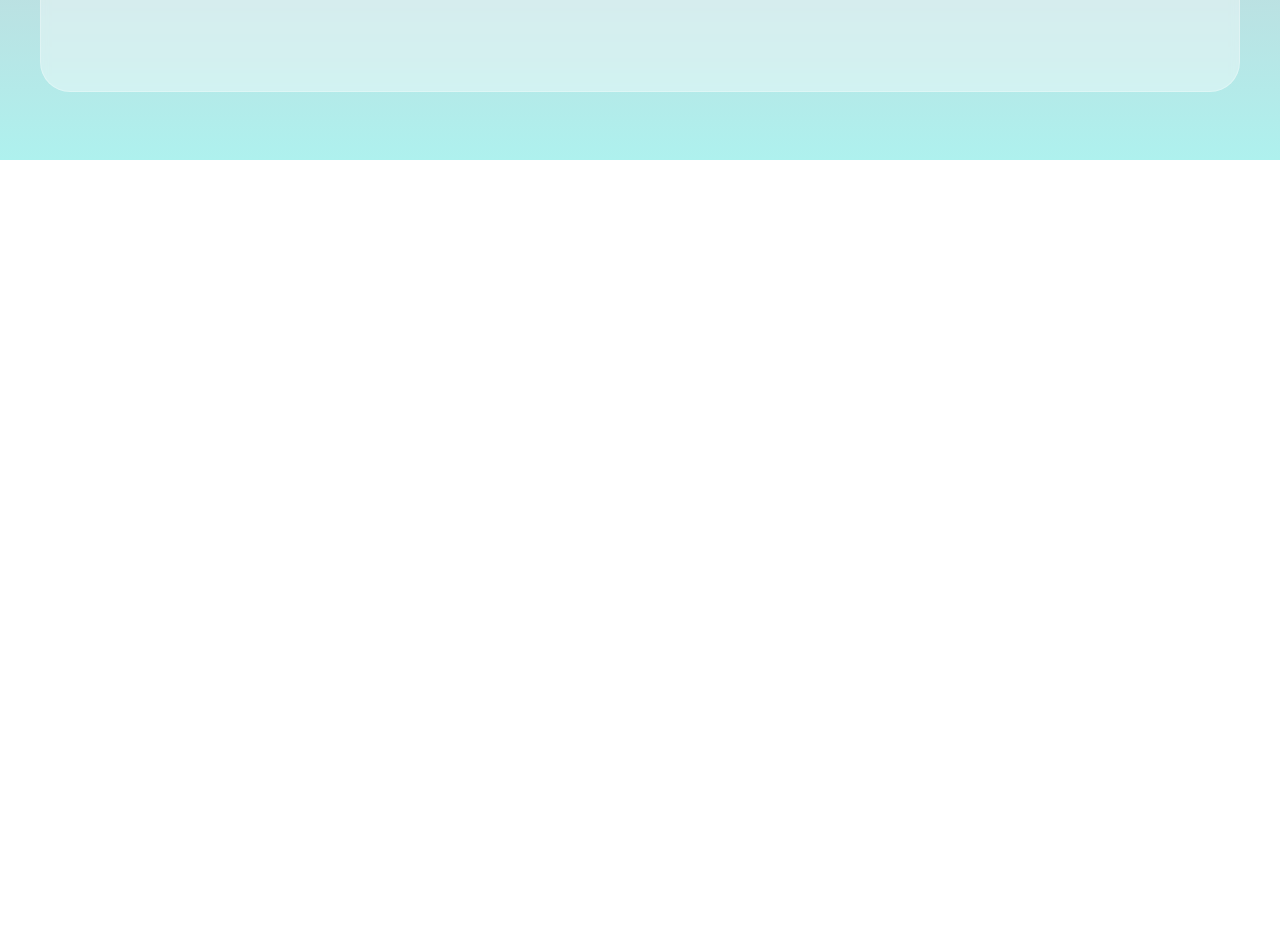
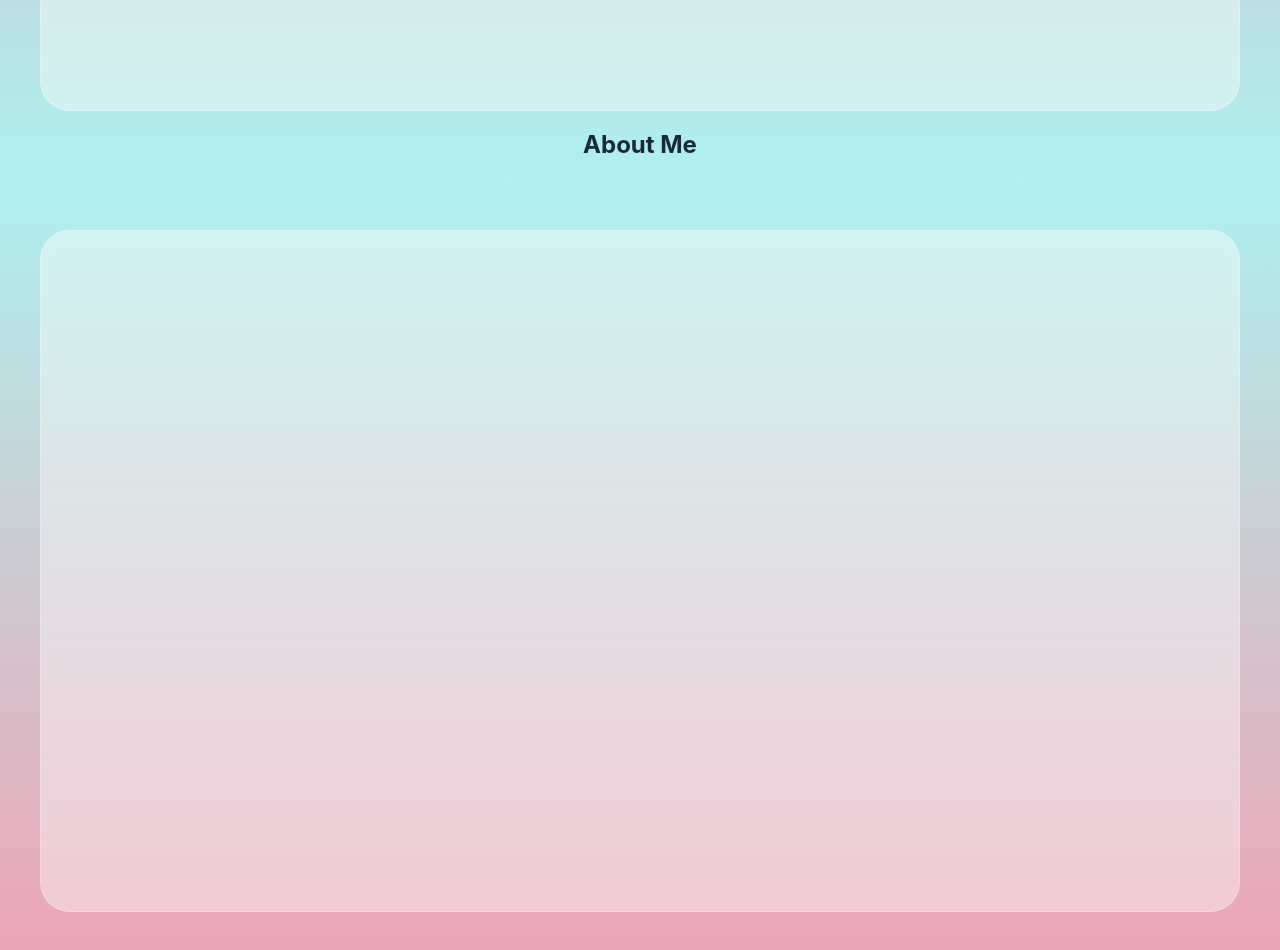
Before and after one commit to Shaham007/Portfolio-Web, a React (Create React App) app: page / in a window 1280 px wide. Shown: the part 640-1590 px from the top of the page. Before the commit the page ends 800 px from the top, so only its background shows below. Built offline with nearby package versions, Linux system fonts and the light colour scheme; a web font is replaced by a local one.

Commit message:
Second commit

```diff
--- a/package.json
+++ b/package.json
@@ -1,4 +1,5 @@
 {
+  "homepage": "https://Shaham007.github.io/Portfolio-Web",
   "name": "portfolio-web",
   "version": "0.1.0",
   "private": true,
@@ -12,6 +13,8 @@
     "web-vitals": "^2.1.3"
   },
   "scripts": {
+    "predeploy": "npm run build",
+    "deploy": "gh-pages -d build",
     "start": "react-scripts start",
     "build": "react-scripts build",
     "test": "react-scripts test",
--- a/src/App.js
+++ b/src/App.js
@@ -1,10 +1,12 @@
 import Main from "../src/components/main";
+import About from "../src/components/About";
 import './App.css';
 
 function App() {
   return (
     <div className="App">
-     <Main />
+      <Main />
+      <About />
     </div>
   );
 }
--- /dev/null
+++ b/src/components/About.css
@@ -0,0 +1,38 @@
+.About{
+    min-height: 100vh;
+    background-image: linear-gradient( #aef1ee, #efa2b4);
+    overflow-x: hidden;
+    font-size: 16px;
+    line-height: 1.2;
+    color: #18293c;
+}
+
+
+
+.about-content{
+    max-width: 1200px;
+    margin: auto;
+}
+
+
+.about-section{
+    background-color: rgba(255, 255, 255, 0.40);
+    border: 1px solid rgba(255, 255, 255, 0.25);
+    min-height: 85vh;
+    border-radius: 30px;
+    margin-top: 50px;
+    display: flex;
+    align-items: center;
+    backdrop-filter: blur(5px);
+}
+
+.container{
+    padding: 0 40px;
+    width: 100%;
+}
+
+.row{
+    display: flex;
+    flex-wrap: wrap;
+    align-items: center;
+}
--- /dev/null
+++ b/src/components/About.js
@@ -0,0 +1,23 @@
+import React from 'react'
+import styles from "../components/About.css";
+
+function About() {
+    return (
+
+        <div className='About'>
+            <div className='about-content'>
+                <section className='about-section'>
+                    <div className='container'>
+                        <div className='row'>
+                            <div className='section-title'>
+
+                            </div>
+                        </div>
+                    </div>
+                </section>
+            </div>
+        </div>
+    )
+}
+
+export default About
--- a/src/components/styles.css
+++ b/src/components/main.css
@@ -35,6 +35,9 @@ body{
     align-items: center;
     backdrop-filter: blur(5px);
 }
+
+
+/* IMAGE & TEXT */
 
 
 .img-box{
@@ -97,15 +100,15 @@ body{
 /* CUSTOM SCROLLBAR  */
 
 ::-webkit-scrollbar{
-    width: 5px;
+    width: 8px;
 }
 
 ::-webkit-scrollbar-track{
-    background-color: white;
+    background-color: #ebafc3;
 }
 
-::-webkit-slider-thumb{
-    background-color: #e02f6b;
+::-webkit-scrollbar-thumb{
+    background-color: rgb(141, 30, 30);
 }
 
 
--- a/src/components/main.js
+++ b/src/components/main.js
@@ -1,10 +1,11 @@
 import React from 'react'
-import styles from "../components/styles.css";
+import styles from "../components/main.css";
 import Image from '../image/imga.jpg';
 
 function Main() {
     return (
         <div className='main'>
+            Navbar
             <div className='main-content'>
                 <section className='home-section'>
                     <div className='container'>
@@ -23,6 +24,7 @@ function Main() {
                     </div>
                 </section>
             </div>
+            <h2> About Me</h2>
         </div>
     )
 }
```
Lines whose indentation alone changed are shown as unchanged.
